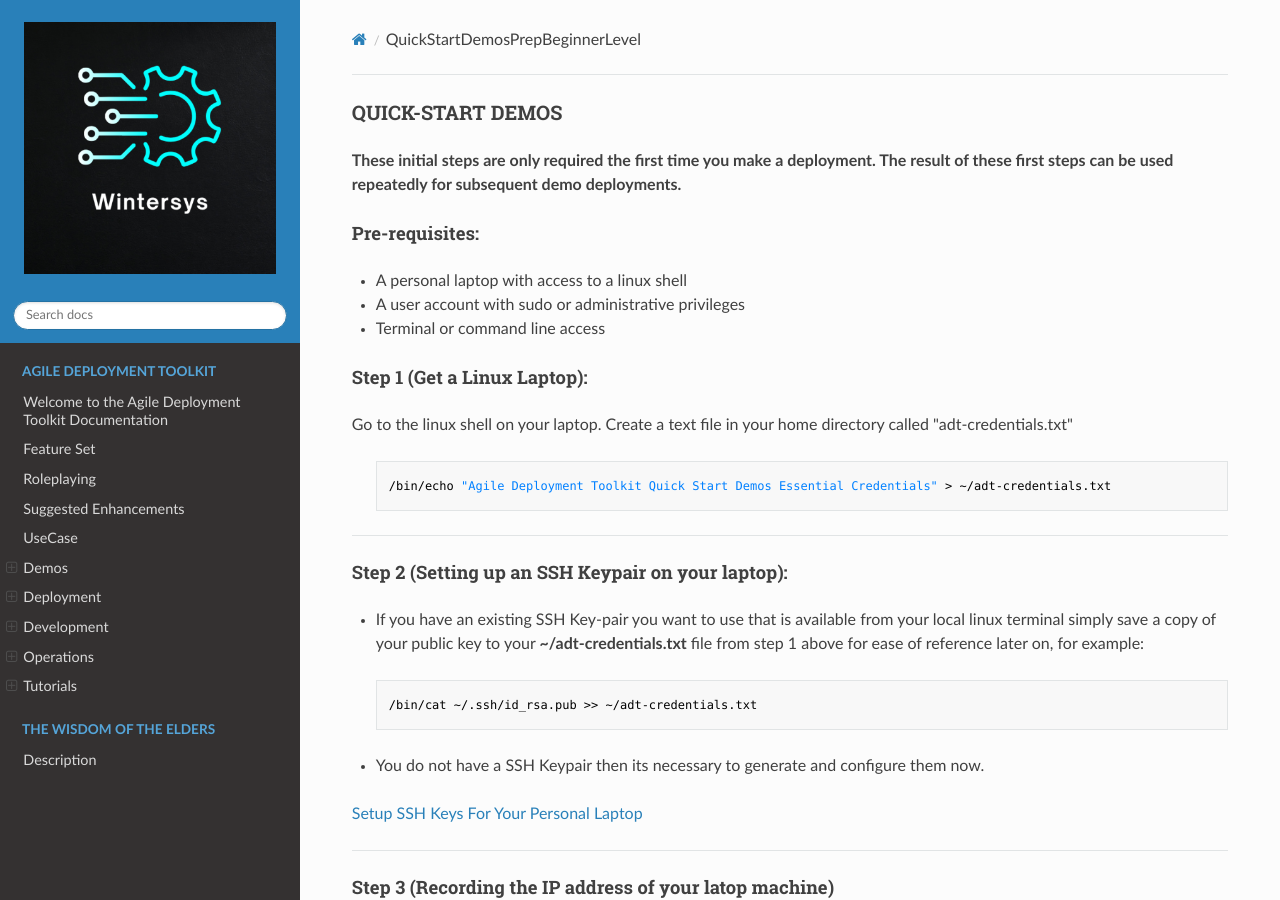
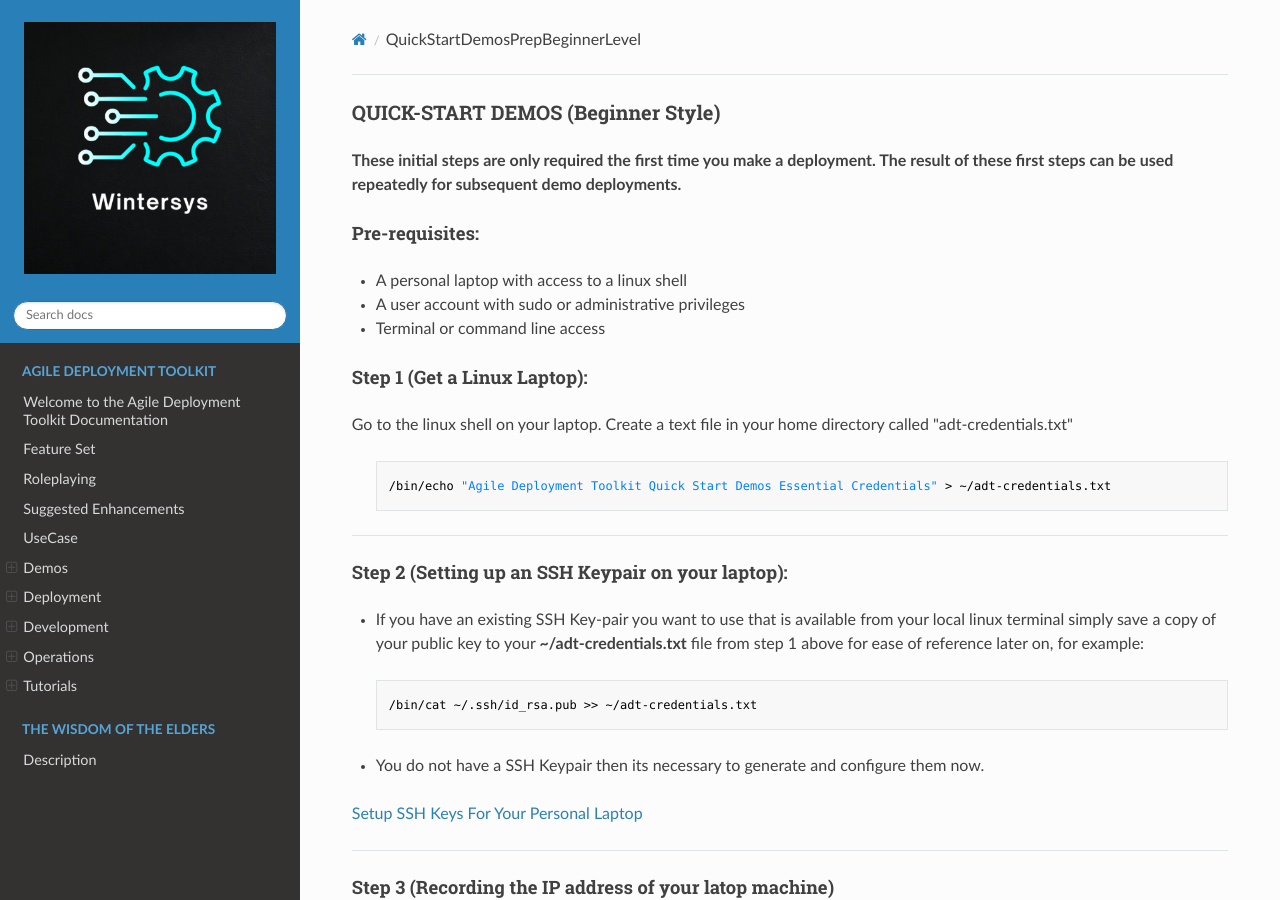
Before and after one commit to wintersys-dev/adt-documentation, an MkDocs documentation site: the page built from docs/Agile Deployment Toolkit/Demos/QuickStartDemosPrepBeginnerLevel.md, in a window 1280 px wide and 900 px high. Built offline with MkDocs 1.6.1, drawn with Linux system fonts in a browser that asks for light colours; nearby versions of some CDN libraries.

Commit message:
Update QuickStartDemosPrepBeginnerLevel.md

```diff
--- a/docs/Agile Deployment Toolkit/Demos/QuickStartDemosPrepBeginnerLevel.md
+++ b/docs/Agile Deployment Toolkit/Demos/QuickStartDemosPrepBeginnerLevel.md
@@ -1,4 +1,4 @@
-### QUICK-START DEMOS
+### QUICK-START DEMOS (Beginner Style)
 
 **These initial steps are only required the first time you make a deployment. The result of these first steps can be used repeatedly for subsequent demo deployments.**
 
```
